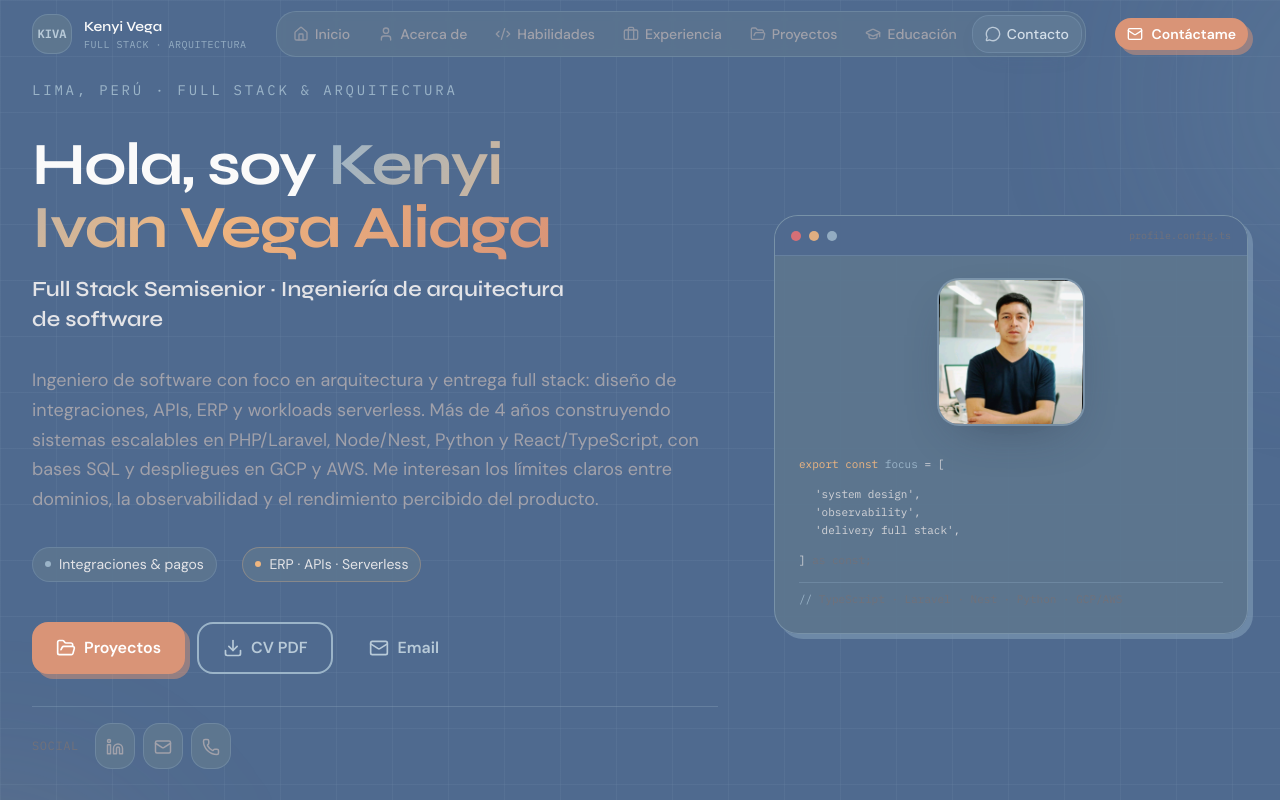
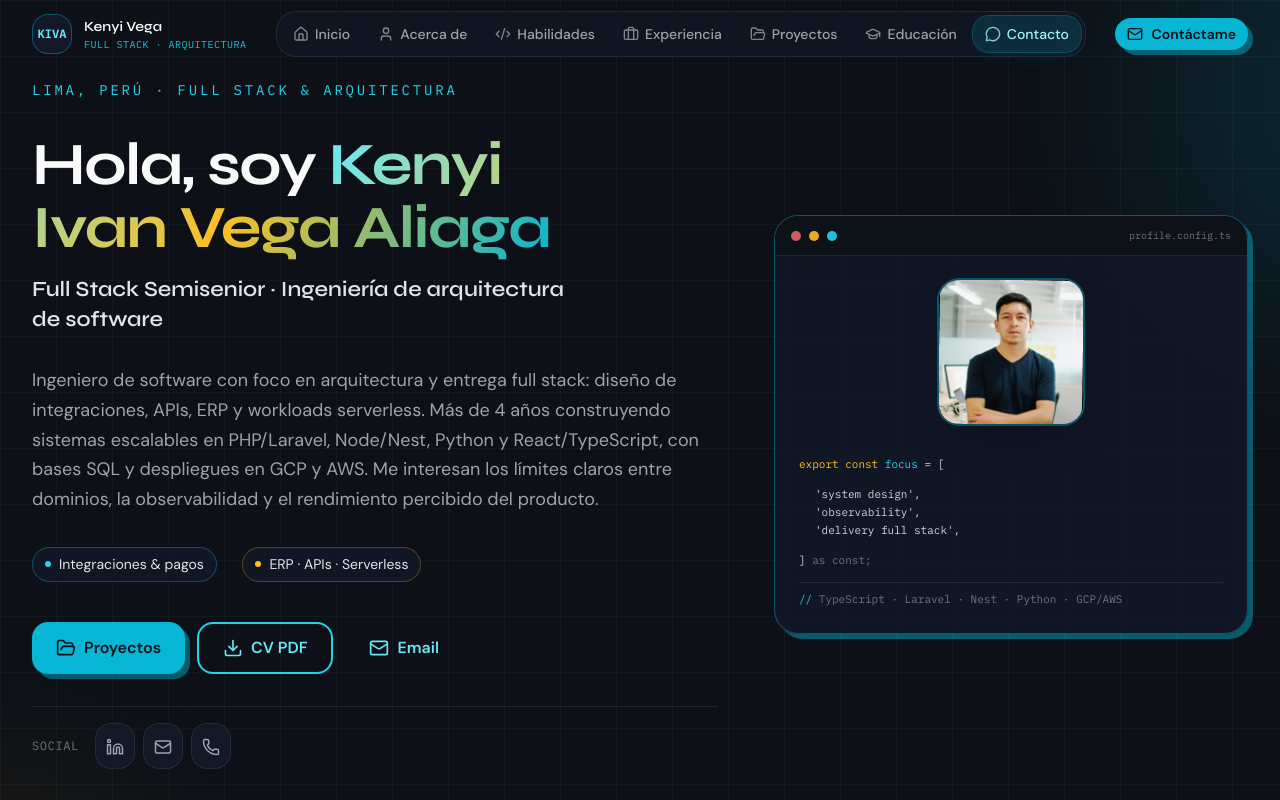
Before and after one commit to Kenyi45/kenyi_portfolio, a React (Create React App) app: page / in a window 1280 px wide. Shown: the top 800 px of the page. Built offline with nearby package versions, Linux system fonts and the light colour scheme.

Commit message:
rediseño resposive design

```diff
--- a/src/components/layout/Footer.tsx
+++ b/src/components/layout/Footer.tsx
@@ -92,9 +92,9 @@ const Footer: React.FC = () => {
           <p>© {currentYear} {PERSONAL_INFO.name}. Todos los derechos reservados.</p>
           <p className="flex items-center gap-2">
             <span>React</span>
-            <span className="text-accent-500">·</span>
+            <span className="text-primary-600">·</span>
             <span>TypeScript</span>
-            <span className="text-accent-500">·</span>
+            <span className="text-primary-600">·</span>
             <span>Tailwind</span>
           </p>
         </div>
--- a/src/components/layout/Header.tsx
+++ b/src/components/layout/Header.tsx
@@ -35,7 +35,7 @@ const Header: React.FC = () => {
           <button
             type="button"
             onClick={() => onNavigate('home')}
-            className="group flex items-center gap-3 rounded-xl py-1 -my-1 focus-visible:outline-none focus-visible:ring-2 focus-visible:ring-accent-400 min-h-11 sm:min-h-0"
+            className="group flex items-center gap-3 rounded-xl focus-visible:outline-none focus-visible:ring-2 focus-visible:ring-primary-400"
           >
             <span className="flex h-10 w-10 items-center justify-center rounded-xl border border-primary-500/40 bg-ink-raised font-mono text-xs font-semibold text-primary-300 shadow-card-ink transition-colors duration-smooth group-hover:border-primary-400 group-hover:text-primary-200">
               {initials}
@@ -76,7 +76,7 @@ const Header: React.FC = () => {
 
           <button
             type="button"
-            className="lg:hidden touch-target inline-flex items-center justify-center rounded-xl border border-ink-line bg-ink-raised/80 text-neutral-200 hover:bg-white/5 transition-colors duration-smooth"
+            className="lg:hidden rounded-xl border border-ink-line bg-ink-raised/80 p-2.5 text-neutral-200 hover:bg-white/5 transition-colors duration-smooth"
             onClick={() => setIsMobileMenuOpen(!isMobileMenuOpen)}
             aria-expanded={isMobileMenuOpen}
             aria-controls="mobile-nav"
--- a/src/components/sections/HeroSection.tsx
+++ b/src/components/sections/HeroSection.tsx
@@ -91,7 +91,7 @@ const HeroSection: React.FC = () => {
 
           <div className="lg:col-span-5 @container">
             <div className="relative mx-auto max-w-md lg:max-w-none motion-safe:animate-slide-up [animation-delay:80ms] [animation-fill-mode:both]">
-              <div className="rounded-3xl border border-primary-400/45 bg-ink-raised/95 shadow-brutal-steel overflow-hidden transition-shadow duration-smooth hover:shadow-lg">
+              <div className="rounded-3xl border border-primary-500/40 bg-ink-raised/95 shadow-brutal-cyan overflow-hidden transition-shadow duration-smooth hover:shadow-lg">
                 <div className="flex items-center gap-2 border-b border-ink-line px-4 py-3 bg-ink-base/90">
                   <span className="h-2.5 w-2.5 rounded-full bg-red-400/80" aria-hidden />
                   <span className="h-2.5 w-2.5 rounded-full bg-accent-400/90" aria-hidden />
@@ -104,9 +104,7 @@ const HeroSection: React.FC = () => {
                     <img
                       src="/perfil.jpeg"
                       alt={`Retrato de ${PERSONAL_INFO.name}`}
-                      className="h-36 w-36 @md:h-40 @md:w-40 rounded-2xl object-cover ring-2 ring-primary-400/50 shadow-card-ink"
-                      decoding="async"
-                      fetchPriority="high"
+                      className="h-36 w-36 @md:h-40 @md:w-40 rounded-2xl object-cover ring-2 ring-primary-500/40 shadow-card-ink"
                     />
                   </div>
 
--- a/src/components/ui/Button.tsx
+++ b/src/components/ui/Button.tsx
@@ -20,18 +20,18 @@ const Button: React.FC<ButtonProps> = ({
   ...props
 }) => {
   const baseClasses =
-    'inline-flex items-center justify-center font-semibold transition-[color,background,box-shadow,border-color,transform] duration-smooth ease-out-expo focus:outline-none focus-visible:ring-2 focus-visible:ring-accent-400 focus-visible:ring-offset-2 focus-visible:ring-offset-ink-base disabled:opacity-50 disabled:cursor-not-allowed rounded-xl active:scale-[0.98]';
+    'inline-flex items-center justify-center font-semibold transition-[color,background,box-shadow,border-color,transform] duration-smooth ease-out-expo focus:outline-none focus-visible:ring-2 focus-visible:ring-primary-400 focus-visible:ring-offset-2 focus-visible:ring-offset-ink-base disabled:opacity-50 disabled:cursor-not-allowed rounded-xl active:scale-[0.98]';
 
   const variantClasses = {
     primary:
-      'bg-accent-600 hover:bg-accent-500 text-white shadow-brutal-clay hover:shadow-lg hover:brightness-[1.03]',
+      'bg-primary-500 hover:bg-primary-400 text-ink-base shadow-brutal-cyan hover:shadow-lg hover:brightness-105',
     secondary:
       'bg-neutral-800/90 hover:bg-neutral-800 text-neutral-100 border border-ink-line',
     outline:
       'border-2 border-primary-400 text-primary-300 hover:bg-primary-500/10 hover:border-primary-300',
     ghost: 'text-primary-300 hover:bg-white/5',
     gradient:
-      'bg-gradient-to-r from-primary-500 to-accent-600 hover:from-primary-400 hover:to-accent-500 text-white shadow-md',
+      'bg-gradient-to-r from-primary-500 to-accent-500 hover:from-primary-400 hover:to-accent-400 text-ink-base shadow-md',
     'gradient-outline':
       'text-primary-200 ring-1 ring-inset ring-primary-500/50 hover:bg-primary-500/10',
   };
--- a/src/components/ui/Card.tsx
+++ b/src/components/ui/Card.tsx
@@ -26,7 +26,7 @@ const Card: React.FC<CardProps> = ({
       : 'bg-ink-raised/95 border border-ink-line shadow-card-ink text-neutral-100',
     elevated: isPaper
       ? 'bg-white border border-paper-border shadow-card-paper hover:shadow-medium hover:-translate-y-0.5 text-neutral-900'
-      : 'bg-ink-raised/95 border border-ink-line shadow-card-ink hover:shadow-brutal-steel hover:-translate-y-0.5 text-neutral-100',
+      : 'bg-ink-raised/95 border border-ink-line shadow-card-ink hover:shadow-brutal-cyan hover:-translate-y-0.5 text-neutral-100',
     bordered: isPaper
       ? 'bg-primary-50/40 border border-primary-200/60 hover:border-primary-300/80 text-neutral-900'
       : 'bg-primary-950/25 border border-primary-500/35 text-neutral-100',
@@ -51,7 +51,7 @@ const Card: React.FC<CardProps> = ({
       <div
         className={clsx(
           'relative rounded-2xl p-px bg-gradient-to-br from-primary-400/50 via-accent-500/40 to-primary-600/45 transition-all duration-smooth ease-out-expo hover:-translate-y-0.5',
-          isPaper ? 'hover:shadow-medium' : 'shadow-card-ink hover:shadow-brutal-steel',
+          isPaper ? 'hover:shadow-medium' : 'shadow-card-ink hover:shadow-brutal-cyan',
           className
         )}
         style={style}
--- a/src/index.css
+++ b/src/index.css
@@ -24,8 +24,6 @@
     --text-2xl: clamp(1.45rem, 1.2vw + 1rem, 1.85rem);
     --space-block: clamp(1.25rem, 3vw, 2rem);
     --space-section-y: clamp(3rem, 8vw, 5rem);
-    /* Fluid section padding: mobile-first (clamp ≈ 3.5rem → 6rem) */
-    --section-pad-y: clamp(3.5rem, 8vw, 6rem);
   }
 
   html {
@@ -57,11 +55,11 @@
   }
 
   ::selection {
-    @apply bg-accent-600/35 text-neutral-50;
+    @apply bg-primary-500/25 text-neutral-50;
   }
 
   :focus-visible {
-    @apply outline-none ring-2 ring-accent-400/80 ring-offset-2 ring-offset-ink-base;
+    @apply outline-none ring-2 ring-primary-400/70 ring-offset-2 ring-offset-ink-base;
   }
 
   .page-grid-bg {
@@ -126,9 +124,9 @@
   .text-gradient {
     background: linear-gradient(
       118deg,
-      theme('colors.primary.400') 0%,
-      theme('colors.accent.400') 48%,
-      theme('colors.accent.600') 100%
+      theme('colors.primary.300') 0%,
+      theme('colors.accent.400') 52%,
+      theme('colors.primary.500') 100%
     );
     -webkit-background-clip: text;
     -webkit-text-fill-color: transparent;
@@ -136,21 +134,21 @@
   }
 
   .glass-header-dark {
-    @apply backdrop-blur-md border-b border-ink-line shadow-card-ink;
-    background-color: rgb(79 106 143 / 0.82);
+    @apply backdrop-blur-md border-b shadow-card-ink;
+    background-color: rgb(18 24 38 / 0.78);
+    border-color: rgba(100, 116, 139, 0.22);
   }
 
   .container-prose {
-    @apply max-w-7xl mx-auto w-full;
-    padding-left: max(clamp(1rem, 4vw, 2rem), env(safe-area-inset-left, 0px));
-    padding-right: max(clamp(1rem, 4vw, 2rem), env(safe-area-inset-right, 0px));
+    @apply max-w-7xl mx-auto;
+    padding-left: clamp(1rem, 4vw, 2rem);
+    padding-right: clamp(1rem, 4vw, 2rem);
   }
 }
 
 @layer components {
   .section-padding {
-    padding-top: var(--section-pad-y);
-    padding-bottom: var(--section-pad-y);
+    @apply py-16 md:py-20 lg:py-24;
   }
 
   .section-paper-texture {
@@ -175,10 +173,4 @@
   .gap-phi {
     gap: var(--gap-phi);
   }
-
-  /** WCAG / HIG: área táctil mínima ~44px en controles críticos */
-  .touch-target {
-    min-height: 44px;
-    min-width: 44px;
-  }
 }
--- a/src/theme/palette.json
+++ /dev/null
@@ -1,9 +0,0 @@
-{
-  "inkBase": "#4f6a8f",
-  "inkRaised": "#5d768f",
-  "steel": "#88a2bc",
-  "paper": "#f0dbb0",
-  "paperMuted": "#e8cf9e",
-  "sand": "#efb680",
-  "clay": "#d99477"
-}
--- a/tailwind.config.js
+++ b/tailwind.config.js
@@ -1,55 +1,46 @@
 /** @type {import('tailwindcss').Config} */
-/* eslint-disable @typescript-eslint/no-var-requires */
-const p = require('./src/theme/palette.json');
-
-/** Escala derivada de `steel` y `inkBase` para utilidades primary-* */
-const primary = {
-  50: '#f5f8fa',
-  100: '#e8eef4',
-  200: '#d4dfe9',
-  300: '#b8cad8',
-  400: '#9bb4c8',
-  500: p.steel,
-  600: '#7393ae',
-  700: '#5f7d96',
-  800: p.inkBase,
-  900: '#3e546b',
-  950: '#2a3847',
-};
-
-/** Escala cálida: sand + clay como acento y CTA */
-const accent = {
-  50: '#fff9f0',
-  100: '#fef0dc',
-  200: '#fce0bc',
-  300: '#f9cc95',
-  400: p.sand,
-  500: p.sand,
-  600: p.clay,
-  700: '#c27356',
-  800: '#9e5f48',
-  900: '#6b4233',
-  950: '#3d2a20',
-};
 
 module.exports = {
   content: ['./src/**/*.{js,jsx,ts,tsx}'],
   theme: {
     extend: {
-      screens: {
-        xs: '380px',
-      },
       colors: {
-        'ink-base': p.inkBase,
-        'ink-raised': p.inkRaised,
-        'ink-line': 'rgba(136, 162, 188, 0.38)',
+        'ink-base': '#0d1117',
+        'ink-raised': '#121826',
+        'ink-line': 'rgba(100, 116, 139, 0.22)',
         paper: {
-          DEFAULT: p.paper,
-          muted: p.paperMuted,
-          border: 'rgba(79, 106, 143, 0.18)',
+          DEFAULT: '#f4f1ea',
+          muted: '#e8e4db',
+          border: 'rgba(15, 23, 42, 0.08)',
         },
-        primary: primary,
-        accent: accent,
+        primary: {
+          DEFAULT: '#06b6d4',
+          50: '#ecfeff',
+          100: '#cffafe',
+          200: '#a5f3fc',
+          300: '#67e8f9',
+          400: '#22d3ee',
+          500: '#06b6d4',
+          600: '#0891b2',
+          700: '#0e7490',
+          800: '#155e75',
+          900: '#164e63',
+          950: '#083344',
+        },
+        accent: {
+          DEFAULT: '#f59e0b',
+          50: '#fffbeb',
+          100: '#fef3c7',
+          200: '#fde68a',
+          300: '#fcd34d',
+          400: '#fbbf24',
+          500: '#f59e0b',
+          600: '#d97706',
+          700: '#b45309',
+          800: '#92400e',
+          900: '#78350f',
+          950: '#451a03',
+        },
         neutral: {
           50: '#fafafa',
           100: '#f4f4f5',
@@ -88,19 +79,19 @@ module.exports = {
         '3xl': '1.5rem',
       },
       boxShadow: {
-        soft: '0 8px 30px -12px rgba(45, 56, 71, 0.12)',
-        medium: '0 16px 50px -18px rgba(45, 56, 71, 0.16)',
-        ring: '0 0 0 1px rgba(136, 162, 188, 0.45), 0 8px 24px -12px rgba(79, 106, 143, 0.25)',
-        'card-ink': '0 18px 50px -20px rgba(35, 45, 60, 0.48)',
-        'card-paper': '0 1px 0 rgba(79, 106, 143, 0.08), 0 22px 60px -28px rgba(45, 56, 71, 0.14)',
-        'brutal-steel': '5px 5px 0 0 rgba(136, 162, 188, 0.55)',
-        'brutal-clay': '5px 5px 0 0 rgba(217, 148, 119, 0.5)',
+        soft: '0 8px 30px -12px rgba(15, 23, 42, 0.08)',
+        medium: '0 16px 50px -18px rgba(15, 23, 42, 0.12)',
+        ring: '0 0 0 1px rgba(6, 182, 212, 0.35), 0 8px 24px -12px rgba(6, 182, 212, 0.2)',
+        'card-ink': '0 18px 50px -20px rgba(0, 0, 0, 0.45)',
+        'card-paper': '0 1px 0 rgba(15, 23, 42, 0.06), 0 22px 60px -28px rgba(15, 23, 42, 0.12)',
+        'brutal-cyan': '5px 5px 0 0 rgba(6, 182, 212, 0.45)',
+        'brutal-amber': '5px 5px 0 0 rgba(245, 158, 11, 0.35)',
       },
       backgroundImage: {
         'grid-blueprint':
-          'linear-gradient(rgba(136,162,188,0.22) 1px, transparent 1px), linear-gradient(90deg, rgba(136,162,188,0.22) 1px, transparent 1px)',
+          'linear-gradient(rgba(100,116,139,0.14) 1px, transparent 1px), linear-gradient(90deg, rgba(100,116,139,0.14) 1px, transparent 1px)',
         'paper-noise':
-          'radial-gradient(circle at 20% 30%, rgba(239, 182, 128, 0.12), transparent 45%), radial-gradient(circle at 80% 70%, rgba(217, 148, 119, 0.08), transparent 42%)',
+          'radial-gradient(circle at 20% 30%, rgba(6, 182, 212, 0.06), transparent 45%), radial-gradient(circle at 80% 70%, rgba(245, 158, 11, 0.05), transparent 40%)',
       },
       spacing: {
         18: '4.5rem',
```
Also changed, not shown: src/components/sections/ContactSection.tsx (+4 -4 lines), src/components/sections/ExperienceSection.tsx (+4 -4 lines), src/theme/index.ts (deleted, +0 -7 lines), src/theme/types.ts (deleted, +0 -13 lines).
